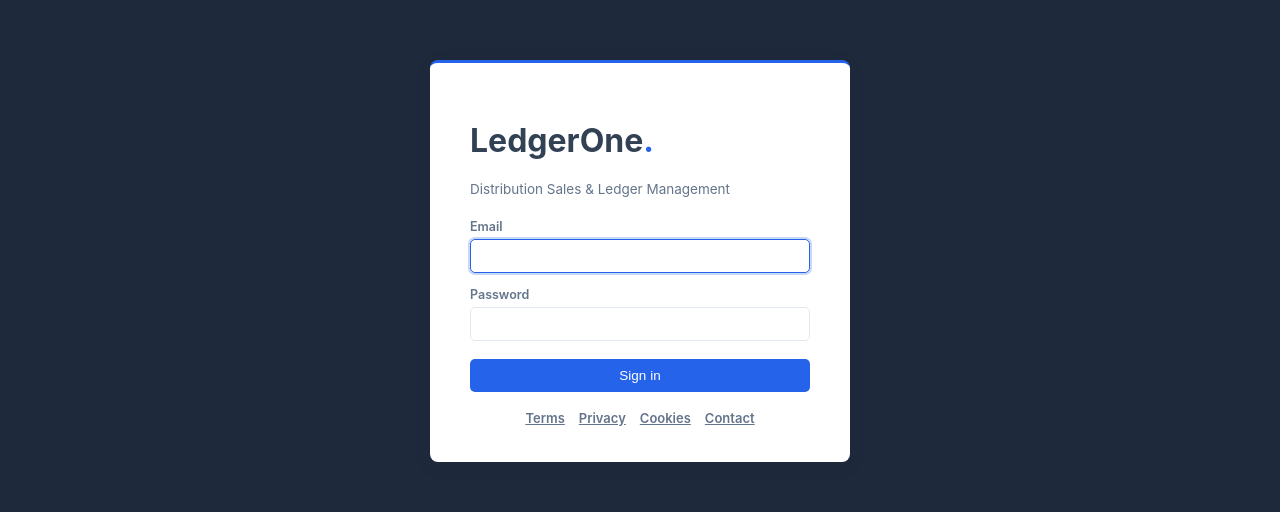
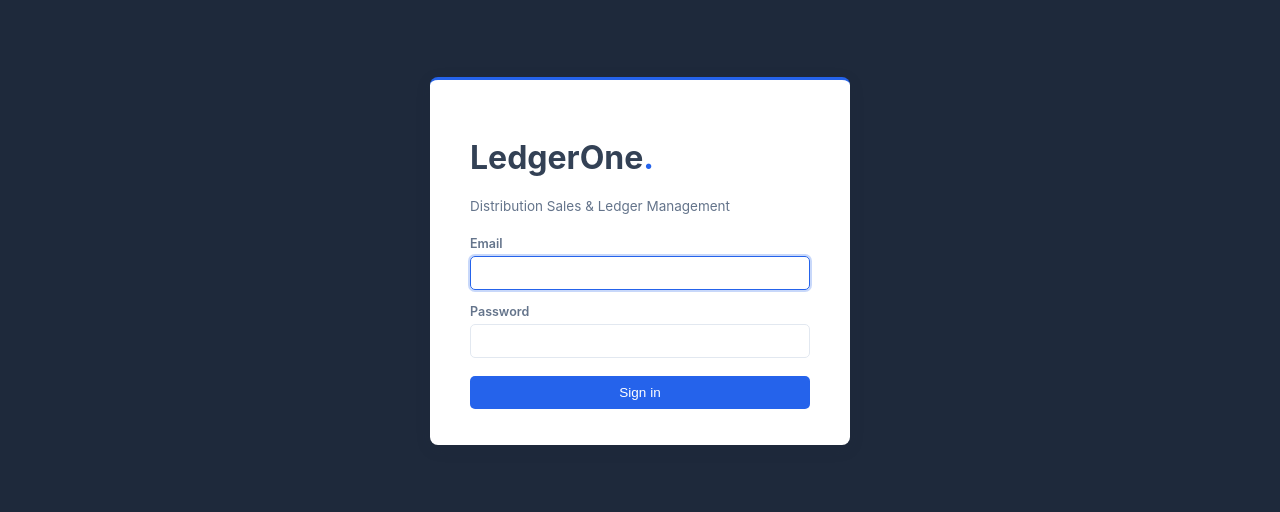
Before and after one commit to abwork203-a11y/DSL-system-demo, a React (Vite) app in the folder frontend/: page /login in a window 1280 px wide. Shown: the part 117-629 px from the top of the page. Built offline with nearby package versions, Linux system fonts and the light colour scheme; no server answers.

Commit message:
harden the security,imporved the css   file

```diff
--- a/frontend/src/pages/LoginPage.jsx
+++ b/frontend/src/pages/LoginPage.jsx
@@ -110,15 +110,6 @@ export default function LoginPage() {
               </div>
             </form>
           )}
-
-          {!mfaToken && (
-            <div style={{ display: 'flex', gap: 14, justifyContent: 'center', marginTop: 18, fontSize: 12 }}>
-              <Link to="/terms" className="link-btn" style={{ color: 'var(--ink-muted)' }}>Terms</Link>
-              <Link to="/privacy" className="link-btn" style={{ color: 'var(--ink-muted)' }}>Privacy</Link>
-              <Link to="/cookies" className="link-btn" style={{ color: 'var(--ink-muted)' }}>Cookies</Link>
-              <Link to="/contact" className="link-btn" style={{ color: 'var(--ink-muted)' }}>Contact</Link>
-            </div>
-          )}
         </div>
       </div>
       <Footer />
```
Also changed, not shown: 2 other files (tests, documents, lock files or other folders).
